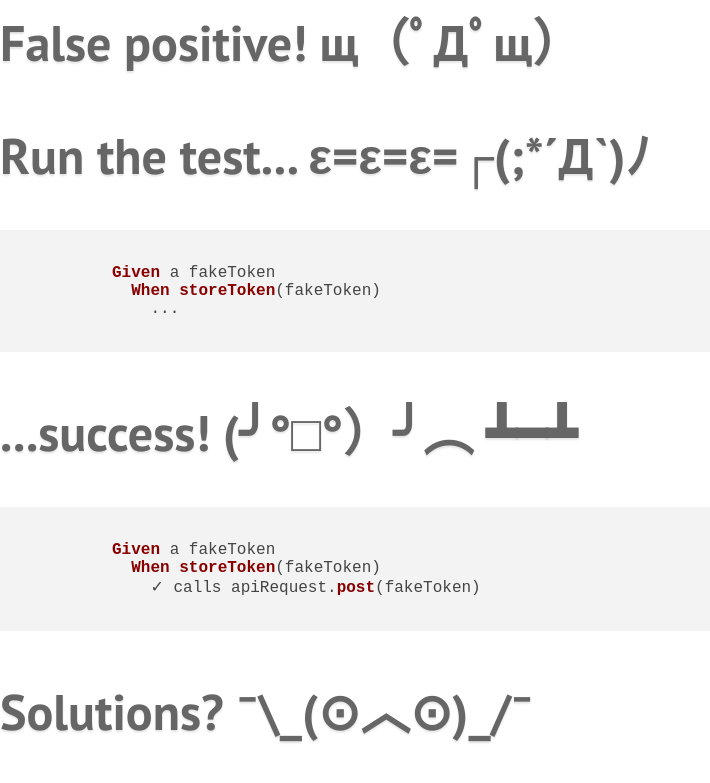
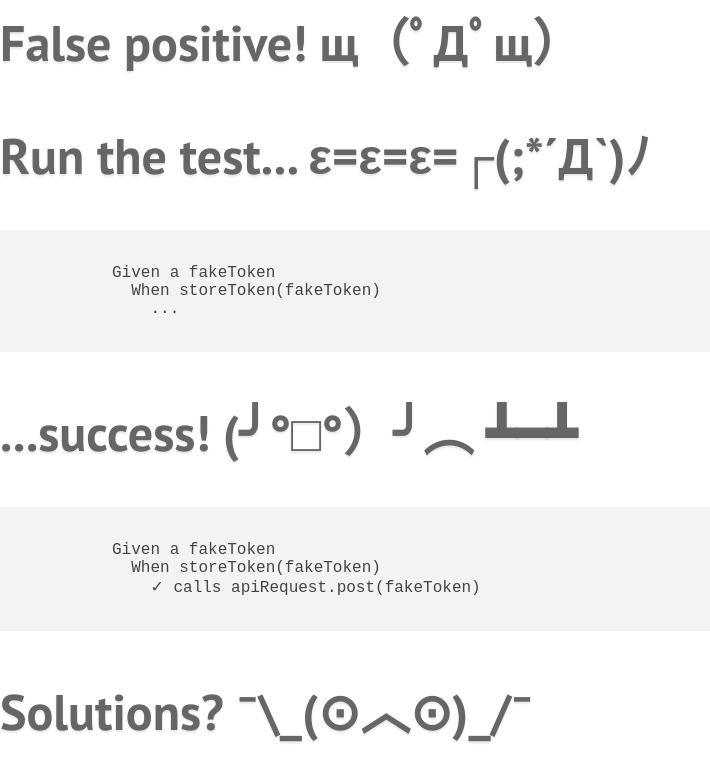
Before and after one commit to FagnerMartinsBrack/talk-mocking-and-false-positives, a plain HTML site: page presentation/index.html in a window 1280 px wide. Shown: the part 2524-3307 px from the top of the page, without its empty margins (0-710 px from the left). Drawn offline with nearby package versions, Linux system fonts and the light colour scheme; a script that the page names is missing; files whose address does not match are found by name.

Commit message:
Do not highlight console prints
Source: https://github.com/isagalaev/highlight.js/issues/551#issuecomment-53092145

```diff
--- a/presentation/index.html
+++ b/presentation/index.html
@@ -123,7 +123,7 @@
         data-z="500"
       >
         <h2 class="secondary-header">Running ☜(⌒▽⌒)☞ the test!</h2>
-        <pre><code>
+        <pre><code class="nohighlight hljs">
           Given a fakeToken
             When storeToken(fakeToken)
               ✓ calls apiRequest.post(fakeToken)
@@ -178,7 +178,7 @@
         data-rotate-y="0"
       >
         <h2 class="secondary-header">Run the test... ε=ε=ε=┌(;*´Д`)ﾉ</h2>
-        <pre><code class="javascript">
+        <pre><code class="nohighlight hljs">
           Given a fakeToken
             When storeToken(fakeToken)
               ...
@@ -192,7 +192,7 @@
         data-z="500"
       >
         <h2 class="secondary-header">...success! (╯°□°）╯︵ ┻━┻</h2>
-        <pre><code class="javascript">
+        <pre><code class="nohighlight hljs">
           Given a fakeToken
             When storeToken(fakeToken)
               ✓ calls apiRequest.post(fakeToken)
```
